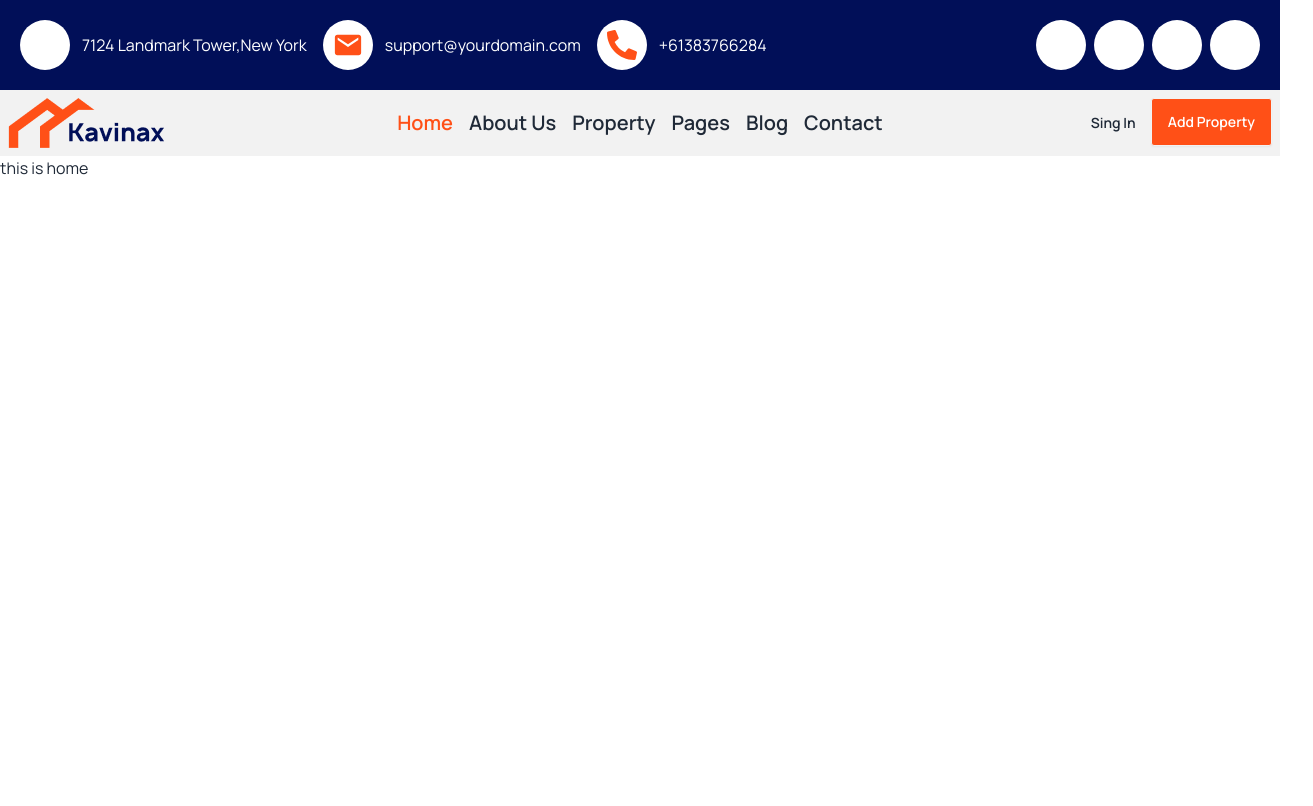
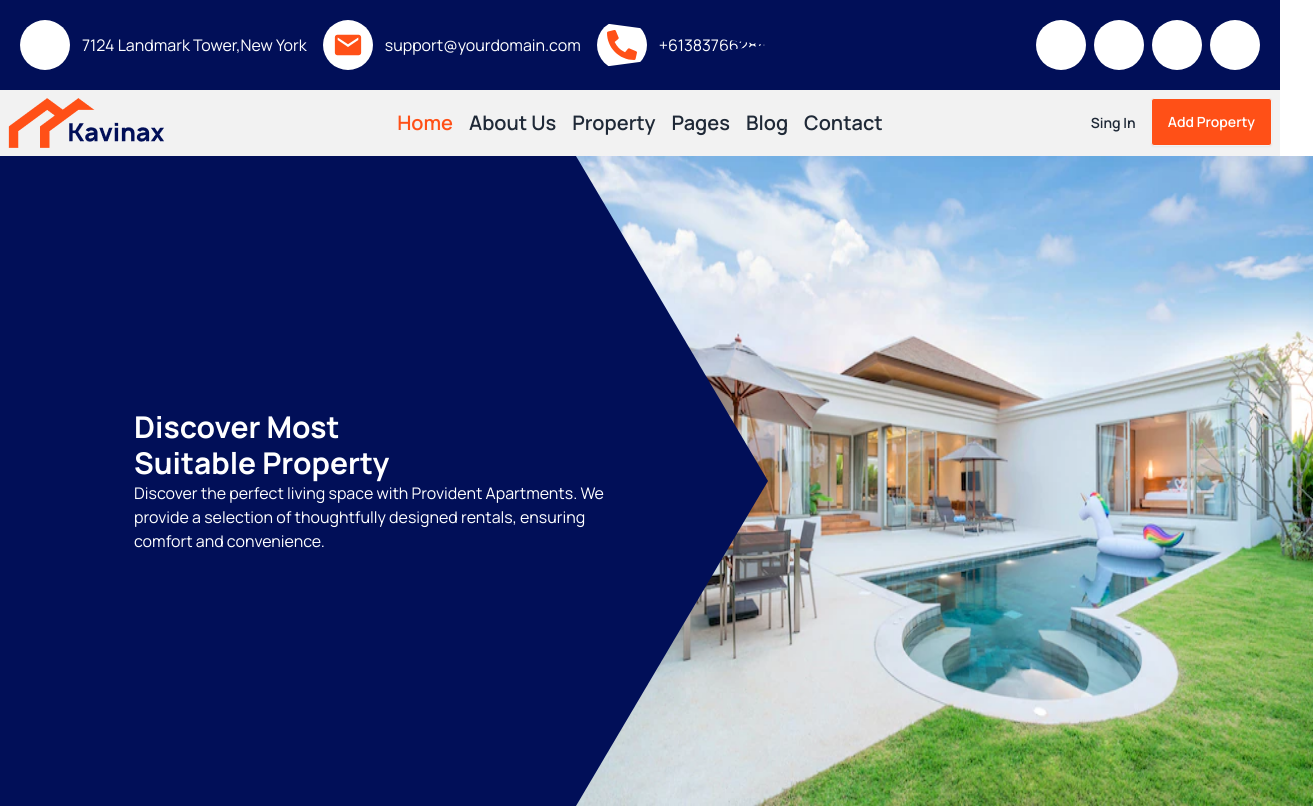
Before and after one commit to rashidsarkar/real-estate-home, a React (Vite) app: page / in a window 1280 px wide. Shown: the whole page, 1313 px wide, since content can reach past the window. Built offline with nearby package versions, Linux system fonts and the light colour scheme; some icons are missing.

Commit message:
Add Banner component to Home page

```diff
--- /dev/null
+++ b/src/components/Banner/Banner.jsx
@@ -0,0 +1,27 @@
+import bannerImg from "../../assets/banner/banner.png";
+import "./banner.css";
+function Banner() {
+  return (
+    <div className="flex flex-col  lg:flex-row h-[650px] relative ">
+      <div className="bg-[#010F58] lg:w-[60%] h-full left  text-white flex items-center justify-center">
+        <div className="flex items-center justify-center">
+          <div className="textContent w-[500px]">
+            <h2 className="text-3xl font-bold ">
+              Discover Most <br className="hidden lg:block" /> Suitable Property
+            </h2>
+            <p className="">
+              Discover the perfect living space with Provident Apartments. We
+              provide a selection of thoughtfully designed rentals, ensuring
+              comfort and convenience.
+            </p>
+          </div>
+        </div>
+      </div>
+      <div className="lg: right">
+        <img src={bannerImg} className="w-[753px] h-full bannerImg " alt="" />
+      </div>
+    </div>
+  );
+}
+
+export default Banner;
--- /dev/null
+++ b/src/components/Banner/banner.css
@@ -0,0 +1,8 @@
+.left {
+  clip-path: polygon(75% 0, 100% 50%, 75% 100%, 0 100%, 0 0);
+}
+.bannerImg {
+  position: absolute;
+  left: 560px;
+  z-index: -1;
+}
--- a/src/pages/Home/Home/Home.jsx
+++ b/src/pages/Home/Home/Home.jsx
@@ -1,7 +1,9 @@
+import Banner from "../../../components/Banner/Banner";
+
 function Home() {
   return (
     <div>
-      <p>this is home</p>
+      <Banner />
     </div>
   );
 }
```
Also changed, not shown: src/assets/banner/banner.png (added).
